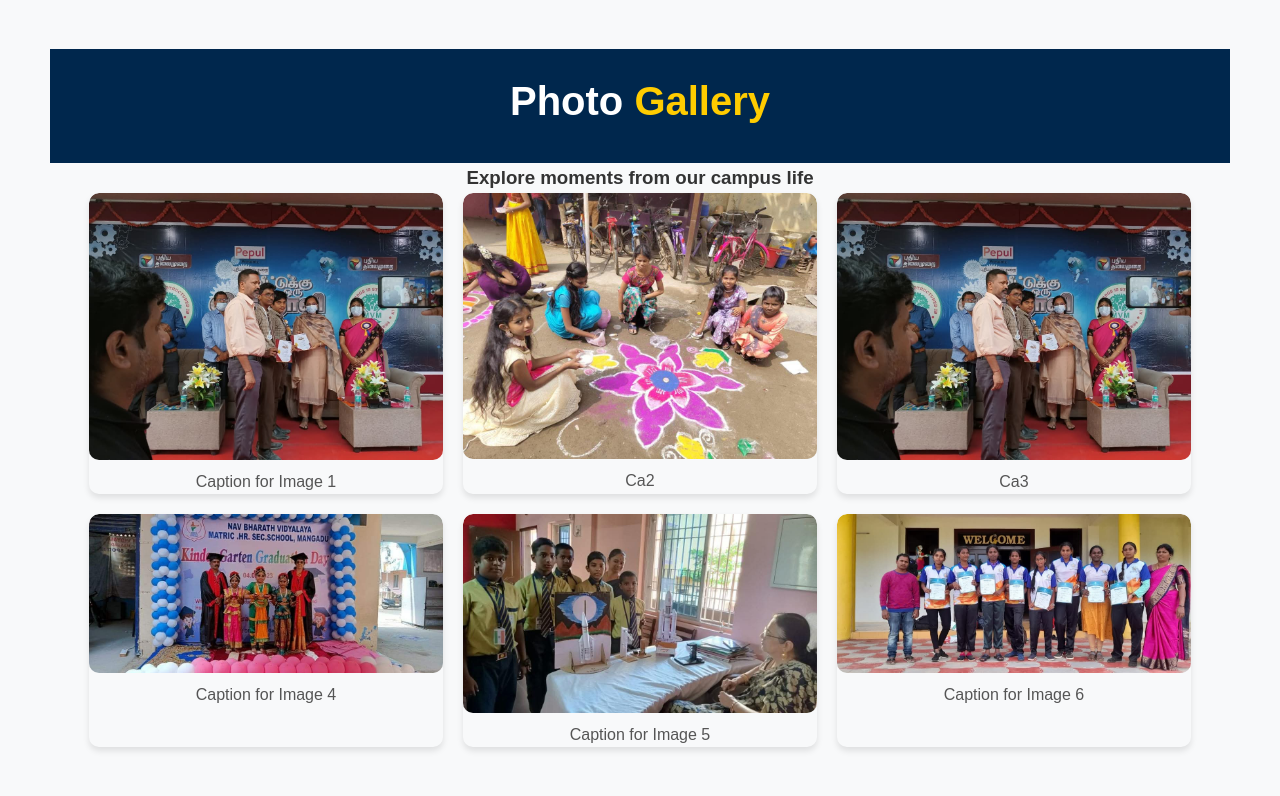
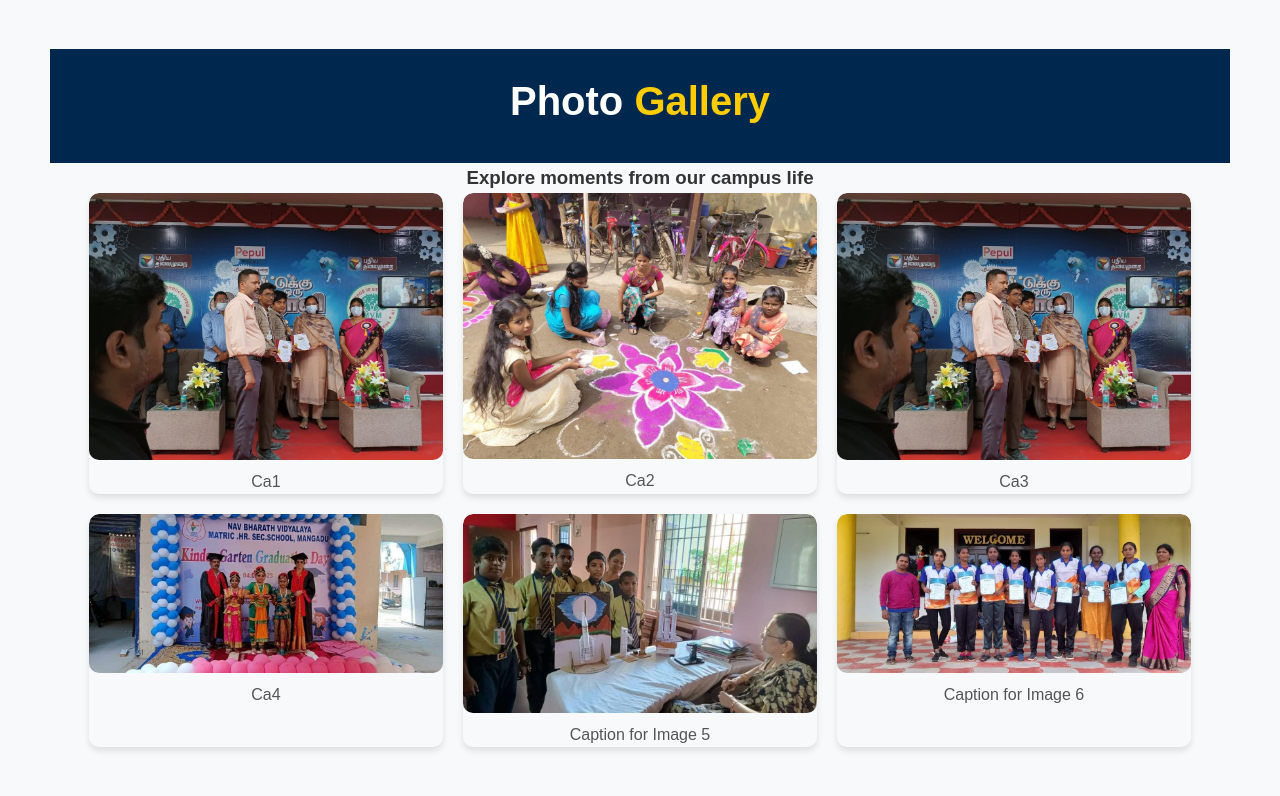
Before and after one commit to Santhosh-x23/School-project, a Flask app: page / in a window 1280 px wide. Shown: the part 2265-3061 px from the top of the page. Run offline with Flask 3, Linux system fonts and the light colour scheme.

Commit message:
changed ca4

```diff
--- a/templates/index.html
+++ b/templates/index.html
@@ -123,7 +123,7 @@
             <div class="gallery-row">
                 <div class="gallery-item">
                     <img src="/static/images/ga6.jpg" alt="Gallery Image 1">
-                    <p class="caption">Caption for Image 1</p>
+                    <p class="caption">Ca1</p>
                 </div>
                 <div class="gallery-item">
                     <img src="/static/images/ga3.jpg" alt="Gallery Image 2">
@@ -139,7 +139,7 @@
             <div class="gallery-row">
                 <div class="gallery-item">
                     <img src="/static/images/three.jpg" alt="Gallery Image 4">
-                    <p class="caption">Caption for Image 4</p>
+                    <p class="caption">Ca4</p>
                 </div>
                 <div class="gallery-item">
                     <img src="/static/images/ga5.jpg" alt="Gallery Image 5">
```
